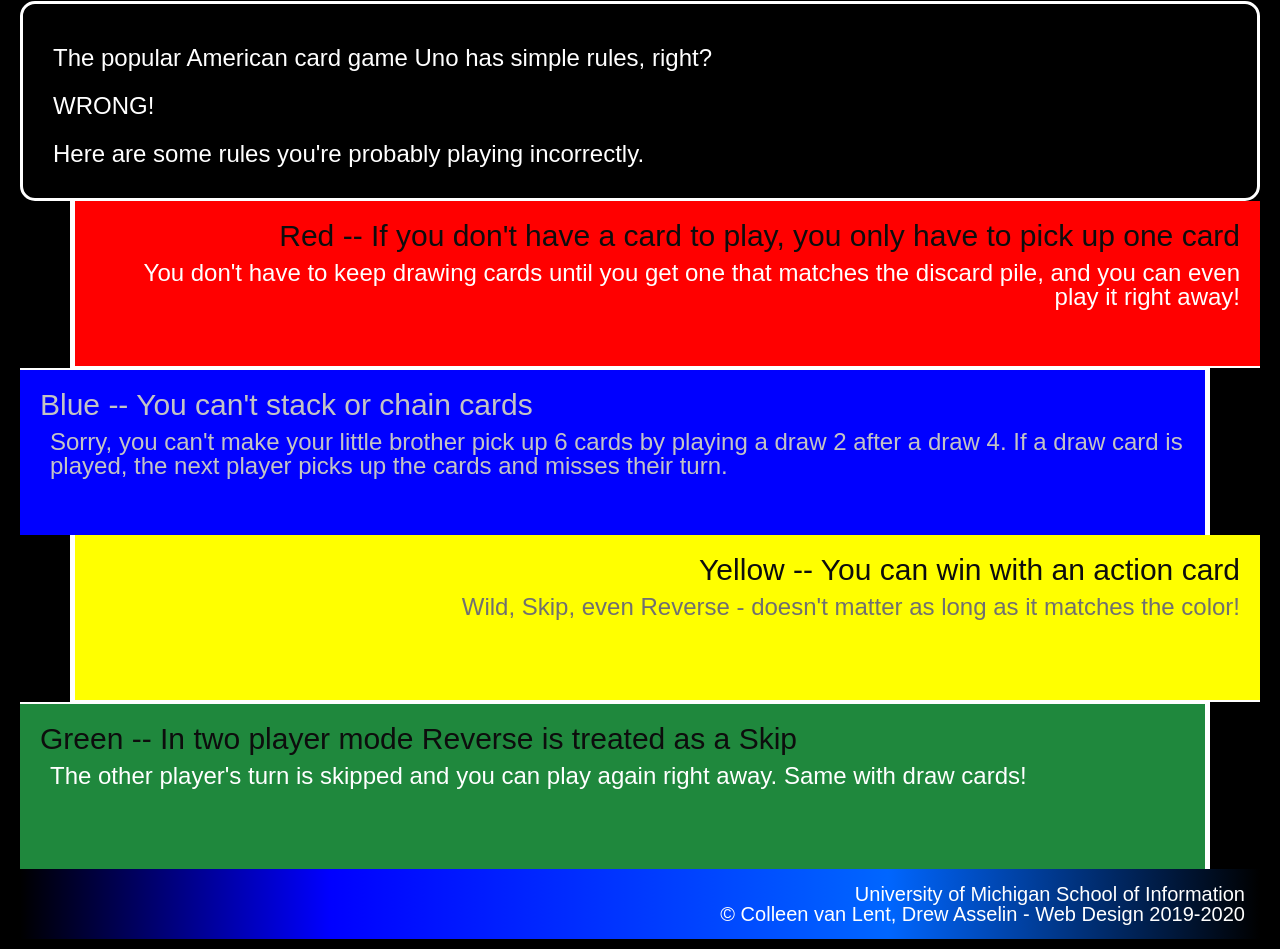
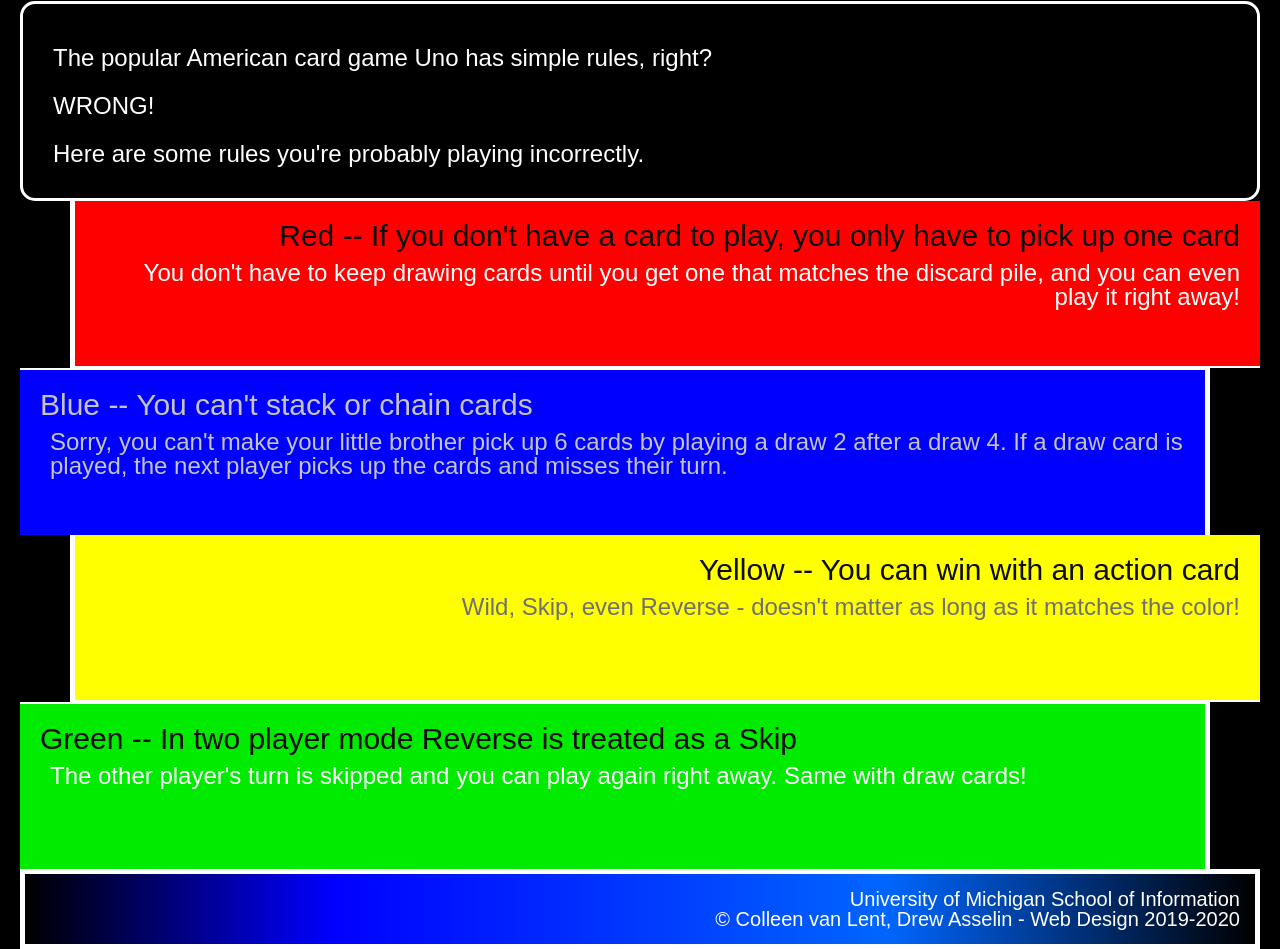
Before and after one commit to natashagirish/hw2-w25, a plain HTML site: page index.html in a window 1280 px wide. Shown: the part 327-1276 px from the top of the page. Drawn offline with Linux system fonts and the light colour scheme.

Commit message:
Add files via upload

```diff
--- a/css/style.css
+++ b/css/style.css
@@ -1,5 +1,5 @@
 body {
-    font-family: Arial, Verdana, sans-serif;
+    font-family: Arial, Verdana;
     background-color: #000000;
     color: #FFFFFF;
     margin: 20px 20px 0 20px;
@@ -74,7 +74,7 @@ div {
 }
 
 .green {
-    background-color: #1F883D;
+    background-color: #00EB00;
     text-align: left;
     margin-right: 50px;
     border-width: 2px 5px 0 0;
@@ -82,7 +82,7 @@ div {
 
 footer {
     background: linear-gradient(to right, #000000, #0000ff 25%, #0066ff 70%, #000000);
-    border-width: 5px;
+    border: 5px solid #FFFFFF;
 }
 
 footer p {
```
